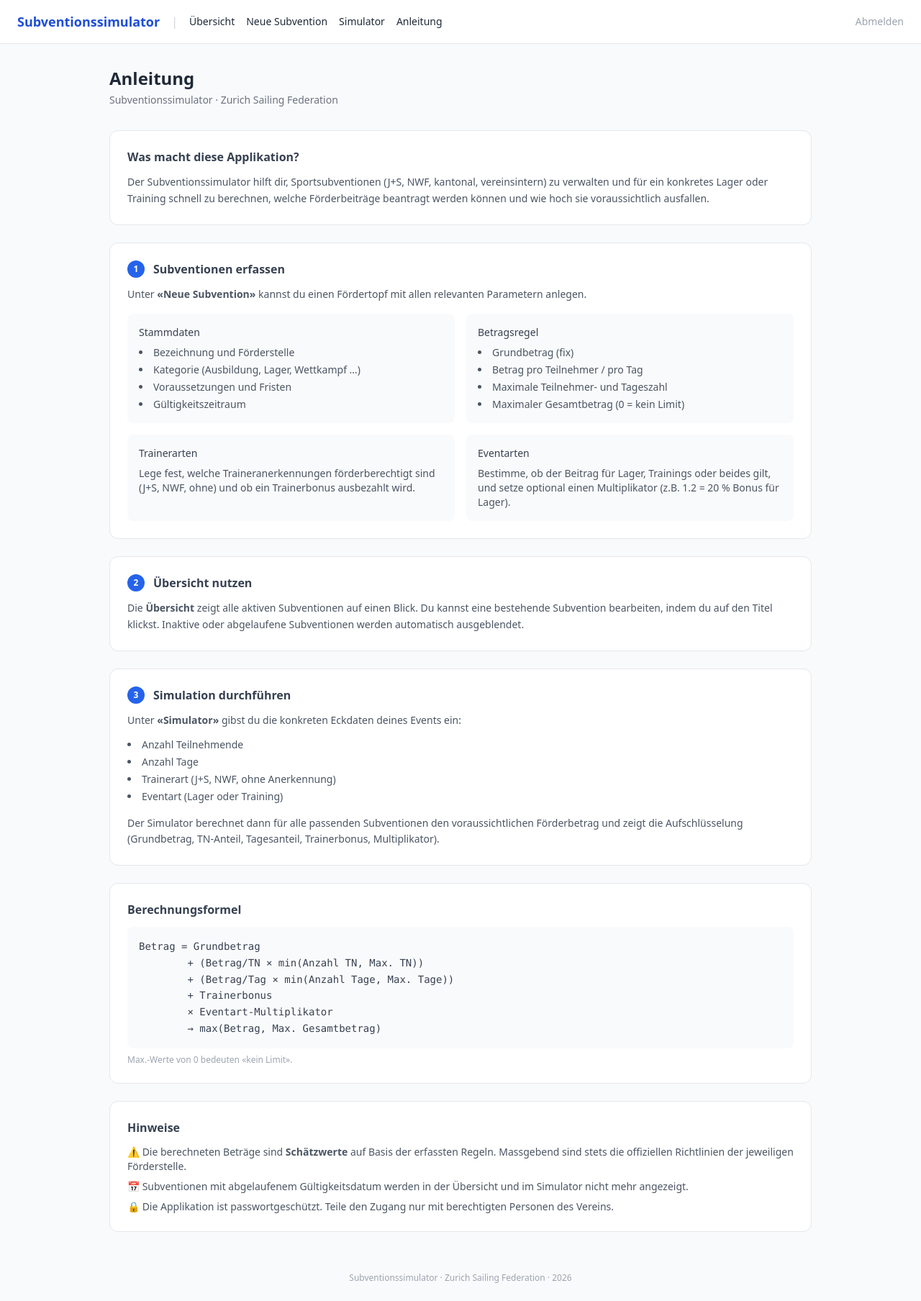
After one commit to sbaebler/subventionssimulator, a PHP site: page /anleitung.php in a window 1280 px wide. The commit adds this page. Shown: the whole page at 72% size. Run offline with PHP 8.4, Linux system fonts and the light colour scheme; the visitor is signed in with stand-in values (Sample User, id 1); some libraries are stand-ins or nearby versions.

Commit message:
Add: Benutzeranleitung (anleitung.php) + Nav-Link
Co-Authored-By: Claude Sonnet 4.6 <noreply@anthropic.com>

```diff
--- /dev/null
+++ b/public_html/anleitung.php
@@ -0,0 +1,120 @@
+<?php
+$pageTitle = 'Anleitung';
+require __DIR__ . '/partials/header.php';
+?>
+
+<div class="mb-8">
+  <h1 class="text-2xl font-semibold">Anleitung</h1>
+  <p class="text-sm text-gray-500 mt-1">Subventionssimulator · Zurich Sailing Federation</p>
+</div>
+
+<!-- Übersicht -->
+<section class="bg-white border border-gray-200 rounded-xl p-6 mb-6">
+  <h2 class="font-semibold text-gray-700 mb-3">Was macht diese Applikation?</h2>
+  <p class="text-sm text-gray-600 leading-relaxed">
+    Der Subventionssimulator hilft dir, Sportsubventionen (J+S, NWF, kantonal, vereinsintern) zu verwalten
+    und für ein konkretes Lager oder Training schnell zu berechnen, welche Förderbeiträge beantragt werden können
+    und wie hoch sie voraussichtlich ausfallen.
+  </p>
+</section>
+
+<!-- Schritt 1 -->
+<section class="bg-white border border-gray-200 rounded-xl p-6 mb-6">
+  <div class="flex items-center gap-3 mb-3">
+    <span class="bg-blue-600 text-white text-xs font-bold rounded-full w-6 h-6 flex items-center justify-center">1</span>
+    <h2 class="font-semibold text-gray-700">Subventionen erfassen</h2>
+  </div>
+  <p class="text-sm text-gray-600 leading-relaxed mb-4">
+    Unter <strong>«Neue Subvention»</strong> kannst du einen Fördertopf mit allen relevanten Parametern anlegen.
+  </p>
+  <div class="grid grid-cols-1 md:grid-cols-2 gap-4 text-sm">
+    <div class="bg-gray-50 rounded-lg p-4">
+      <p class="font-medium text-gray-700 mb-2">Stammdaten</p>
+      <ul class="text-gray-600 space-y-1 list-disc list-inside">
+        <li>Bezeichnung und Förderstelle</li>
+        <li>Kategorie (Ausbildung, Lager, Wettkampf …)</li>
+        <li>Voraussetzungen und Fristen</li>
+        <li>Gültigkeitszeitraum</li>
+      </ul>
+    </div>
+    <div class="bg-gray-50 rounded-lg p-4">
+      <p class="font-medium text-gray-700 mb-2">Betragsregel</p>
+      <ul class="text-gray-600 space-y-1 list-disc list-inside">
+        <li>Grundbetrag (fix)</li>
+        <li>Betrag pro Teilnehmer / pro Tag</li>
+        <li>Maximale Teilnehmer- und Tageszahl</li>
+        <li>Maximaler Gesamtbetrag (0 = kein Limit)</li>
+      </ul>
+    </div>
+    <div class="bg-gray-50 rounded-lg p-4">
+      <p class="font-medium text-gray-700 mb-2">Trainerarten</p>
+      <p class="text-gray-600">Lege fest, welche Traineranerkennungen förderberechtigt sind
+      (J+S, NWF, ohne) und ob ein Trainerbonus ausbezahlt wird.</p>
+    </div>
+    <div class="bg-gray-50 rounded-lg p-4">
+      <p class="font-medium text-gray-700 mb-2">Eventarten</p>
+      <p class="text-gray-600">Bestimme, ob der Beitrag für Lager, Trainings oder beides gilt,
+      und setze optional einen Multiplikator (z.B. 1.2 = 20 % Bonus für Lager).</p>
+    </div>
+  </div>
+</section>
+
+<!-- Schritt 2 -->
+<section class="bg-white border border-gray-200 rounded-xl p-6 mb-6">
+  <div class="flex items-center gap-3 mb-3">
+    <span class="bg-blue-600 text-white text-xs font-bold rounded-full w-6 h-6 flex items-center justify-center">2</span>
+    <h2 class="font-semibold text-gray-700">Übersicht nutzen</h2>
+  </div>
+  <p class="text-sm text-gray-600 leading-relaxed">
+    Die <strong>Übersicht</strong> zeigt alle aktiven Subventionen auf einen Blick.
+    Du kannst eine bestehende Subvention bearbeiten, indem du auf den Titel klickst.
+    Inaktive oder abgelaufene Subventionen werden automatisch ausgeblendet.
+  </p>
+</section>
+
+<!-- Schritt 3 -->
+<section class="bg-white border border-gray-200 rounded-xl p-6 mb-6">
+  <div class="flex items-center gap-3 mb-3">
+    <span class="bg-blue-600 text-white text-xs font-bold rounded-full w-6 h-6 flex items-center justify-center">3</span>
+    <h2 class="font-semibold text-gray-700">Simulation durchführen</h2>
+  </div>
+  <p class="text-sm text-gray-600 leading-relaxed mb-3">
+    Unter <strong>«Simulator»</strong> gibst du die konkreten Eckdaten deines Events ein:
+  </p>
+  <ul class="text-sm text-gray-600 list-disc list-inside space-y-1 mb-4">
+    <li>Anzahl Teilnehmende</li>
+    <li>Anzahl Tage</li>
+    <li>Trainerart (J+S, NWF, ohne Anerkennung)</li>
+    <li>Eventart (Lager oder Training)</li>
+  </ul>
+  <p class="text-sm text-gray-600 leading-relaxed">
+    Der Simulator berechnet dann für alle passenden Subventionen den voraussichtlichen Förderbetrag
+    und zeigt die Aufschlüsselung (Grundbetrag, TN-Anteil, Tagesanteil, Trainerbonus, Multiplikator).
+  </p>
+</section>
+
+<!-- Berechnungsformel -->
+<section class="bg-white border border-gray-200 rounded-xl p-6 mb-6">
+  <h2 class="font-semibold text-gray-700 mb-3">Berechnungsformel</h2>
+  <div class="bg-gray-50 rounded-lg p-4 font-mono text-sm text-gray-700 leading-relaxed">
+    Betrag = Grundbetrag<br>
+    &nbsp;&nbsp;&nbsp;&nbsp;&nbsp;&nbsp;&nbsp;&nbsp;+ (Betrag/TN × min(Anzahl TN, Max. TN))<br>
+    &nbsp;&nbsp;&nbsp;&nbsp;&nbsp;&nbsp;&nbsp;&nbsp;+ (Betrag/Tag × min(Anzahl Tage, Max. Tage))<br>
+    &nbsp;&nbsp;&nbsp;&nbsp;&nbsp;&nbsp;&nbsp;&nbsp;+ Trainerbonus<br>
+    &nbsp;&nbsp;&nbsp;&nbsp;&nbsp;&nbsp;&nbsp;&nbsp;× Eventart-Multiplikator<br>
+    &nbsp;&nbsp;&nbsp;&nbsp;&nbsp;&nbsp;&nbsp;&nbsp;→ max(Betrag, Max. Gesamtbetrag)
+  </div>
+  <p class="text-xs text-gray-400 mt-2">Max.-Werte von 0 bedeuten «kein Limit».</p>
+</section>
+
+<!-- Hinweise -->
+<section class="bg-white border border-gray-200 rounded-xl p-6">
+  <h2 class="font-semibold text-gray-700 mb-3">Hinweise</h2>
+  <ul class="text-sm text-gray-600 space-y-2">
+    <li>⚠️ Die berechneten Beträge sind <strong>Schätzwerte</strong> auf Basis der erfassten Regeln. Massgebend sind stets die offiziellen Richtlinien der jeweiligen Förderstelle.</li>
+    <li>📅 Subventionen mit abgelaufenem Gültigkeitsdatum werden in der Übersicht und im Simulator nicht mehr angezeigt.</li>
+    <li>🔒 Die Applikation ist passwortgeschützt. Teile den Zugang nur mit berechtigten Personen des Vereins.</li>
+  </ul>
+</section>
+
+<?php require __DIR__ . '/partials/footer.php'; ?>
--- a/public_html/partials/header.php
+++ b/public_html/partials/header.php
@@ -21,9 +21,10 @@ auth_erforderlich();
   </a>
   <span class="text-gray-300">|</span>
   <nav class="flex gap-4 text-sm">
-    <a href="/"           class="hover:text-blue-600">Übersicht</a>
-    <a href="/erfassen.php" class="hover:text-blue-600">Neue Subvention</a>
+    <a href="/"              class="hover:text-blue-600">Übersicht</a>
+    <a href="/erfassen.php"  class="hover:text-blue-600">Neue Subvention</a>
     <a href="/simulieren.php" class="hover:text-blue-600">Simulator</a>
+    <a href="/anleitung.php" class="hover:text-blue-600">Anleitung</a>
   </nav>
   <a href="/logout.php" class="ml-auto text-sm text-gray-400 hover:text-red-600">Abmelden</a>
 </header>
```
